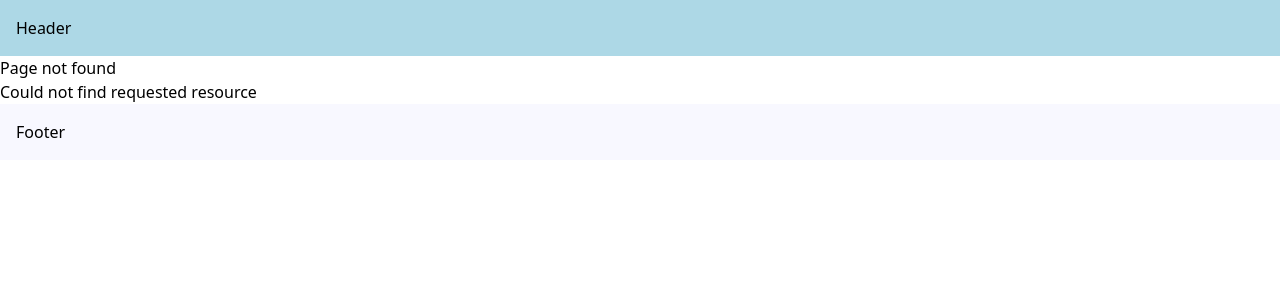
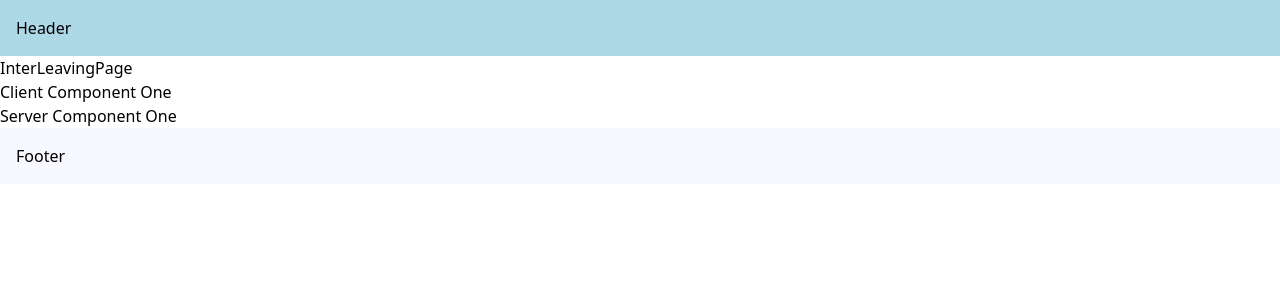
Before and after one commit to yksa/next14, a Next.js app: page /interleaving in a window 1280 px wide. Before the commit this address had no page. Shown: the top 300 px of the page. Built offline with nearby package versions, Linux system fonts and the light colour scheme.

Commit message:
Interleaving Server and Client Components

```diff
--- /dev/null
+++ b/src/app/interleaving/page.tsx
@@ -0,0 +1,13 @@
+import { ClientComponentOne } from "@/components/ClientComponentOne";
+import { ServerComponentOne } from "@/components/ServerComponentOne";
+
+export default function InterLeavingPage() {
+  return (
+    <>
+      <h1>InterLeavingPage</h1>
+      <ClientComponentOne>
+        <ServerComponentOne />
+      </ClientComponentOne>
+    </>
+  );
+}
--- /dev/null
+++ b/src/components/ClientComponentOne.tsx
@@ -0,0 +1,14 @@
+"use client";
+
+import { ReactNode, useState } from "react";
+
+export const ClientComponentOne = ({ children }: { children: ReactNode }) => {
+  const [name, setName] = useState("Batman");
+
+  return (
+    <>
+      <h1>Client Component One</h1>
+      {children}
+    </>
+  );
+};
--- /dev/null
+++ b/src/components/ClientComponentTwo.tsx
@@ -0,0 +1,9 @@
+"use client";
+
+import { useState } from "react";
+
+export const ClientComponentTwo = () => {
+  const [name, setName] = useState("Batman");
+
+  return <div>Client Component Two</div>;
+};
--- /dev/null
+++ b/src/components/ServerComponentOne.tsx
@@ -0,0 +1,11 @@
+import fs from "fs";
+
+export const ServerComponentOne = () => {
+  fs.readFileSync("src/components/ServerComponentOne.tsx", "utf-8");
+
+  return (
+    <>
+      <h1>Server Component One</h1>
+    </>
+  );
+};
--- /dev/null
+++ b/src/components/ServerComponentTwo.tsx
@@ -0,0 +1,7 @@
+import fs from "fs";
+
+export const ServerComponentTwo = () => {
+  fs.readFileSync("src/components/ServerComponentTwo.tsx", "utf-8");
+
+  return <div>Server Component Two</div>;
+};
```
Also changed, not shown: 1 other file (tests, documents, lock files or other folders).
